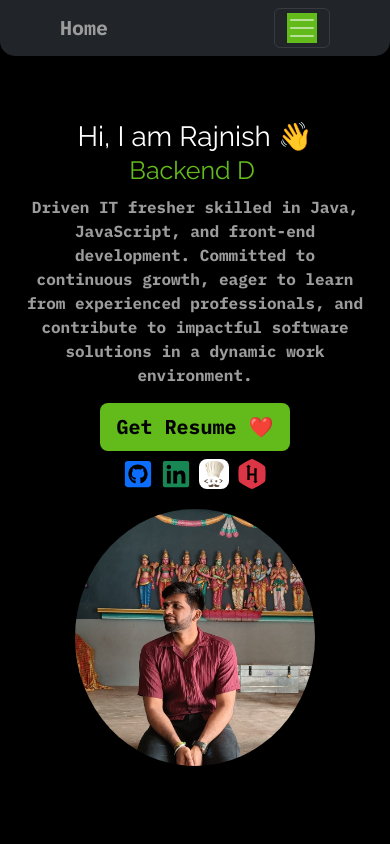
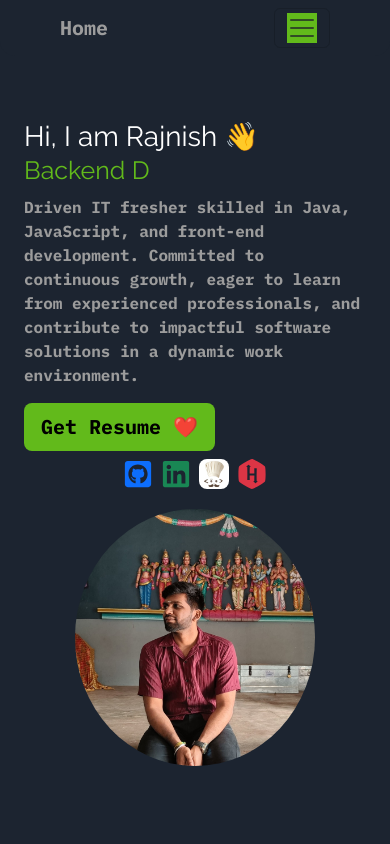
Before and after one commit to Rajnish-J/Portfolio, a React (Vite) app: page / in a window 390 px wide. Shown: the top 844 px of the page. Built offline with nearby package versions, Linux system fonts and the light colour scheme.

Commit message:
FEAT: nav and color of the page changes

```diff
--- a/index.html
+++ b/index.html
@@ -10,7 +10,7 @@
     <meta name="viewport" content="width=device-width, initial-scale=1.0" />
     <title>Portfolio</title>
   </head>
-  <body style="background-color: black;">
+  <body>
     <div id="root"></div>
     <script type="module" src="/src/main.jsx"></script>
   </body>
--- a/src/components/LandingPage/LandingPage.css
+++ b/src/components/LandingPage/LandingPage.css
@@ -14,7 +14,6 @@
 }
 
 .landing-page {
-  background-color: #000;
   height: 100vh;
   margin-bottom: 105px;
   display: flex;
--- a/src/components/LandingPage/LandingPage.jsx
+++ b/src/components/LandingPage/LandingPage.jsx
@@ -26,7 +26,7 @@ function LandingPage() {
       <div className="container">
         <div className="row align-items-center">
           {/* Left Section */}
-          <div className="col-md-6 text-center text-md-start">
+          <div className="col-md-6 text-md-start">
             <h1 className="raleway-font">
               Hi, I am Rajnish 👋
               <br />
@@ -47,13 +47,16 @@ function LandingPage() {
                 />
               </span>
             </h1>
-            <p className="IBM-font" style={{ color: "#9C9C9C" }}>
+            <p className="IBM-font text-left" style={{ color: "#9C9C9C" }}>
               Driven IT fresher skilled in Java, JavaScript, and front-end
               development. Committed to continuous growth, eager to learn from
               experienced professionals, and contribute to impactful software
               solutions in a dynamic work environment.
             </p>
-            <button className="btn btn-lg" style={{ backgroundColor: "#62BA1B" }}>
+            <button
+              className="btn btn-lg"
+              style={{ backgroundColor: "#62BA1B" }}
+            >
               <a
                 className="IBM-font"
                 href={Resume}
--- a/src/components/Navbar/Navbar.css
+++ b/src/components/Navbar/Navbar.css
@@ -1,7 +1,7 @@
 .nav-pad {
   margin-left: 250px;
   margin-right: 250px;
-  background-color: #1b1b1b;
+  background-color: #1c2430;
   border-bottom-left-radius: 15px;
   border-bottom-right-radius: 15px;
 }
--- a/src/components/Navbar/navbar.jsx
+++ b/src/components/Navbar/navbar.jsx
@@ -18,7 +18,7 @@ function Navbar() {
 
   return (
     <div className="mainDiv">
-      <nav className="navbar navbar-expand-lg navbar-dark bg-dark px-5 nav-pad">
+      <nav className="navbar navbar-expand-lg px-5 nav-pad">
         <div className="container-fluid">
           <a
             className="navbar-brand IBM-font"
--- a/src/index.css
+++ b/src/index.css
@@ -19,3 +19,7 @@
 .IBM-font {
   font-family: IBM;
 }
+
+body{
+  background-color: #1c2430 !important;
+}
```
